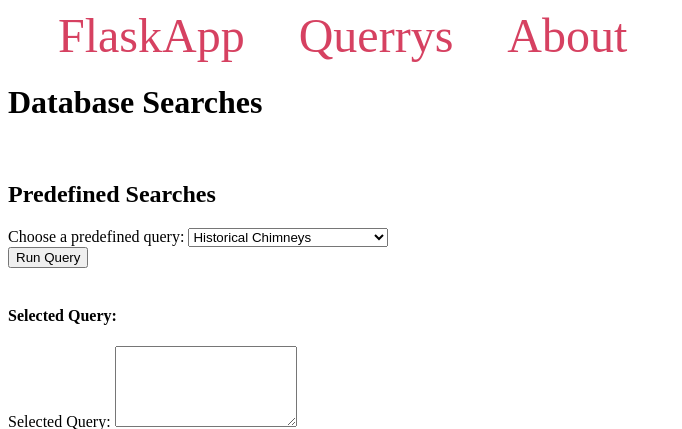
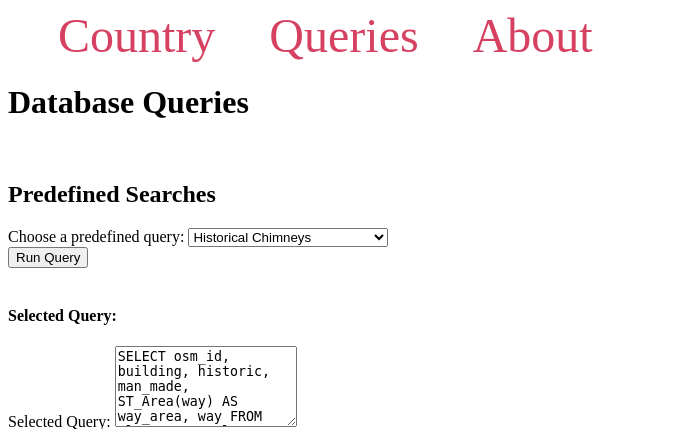
Before and after one commit to looopic/DSProject, a Flask app: page /querrys in a window 1280 px wide. Shown: the top 429 px of the page, without its empty margins (0-682 px from the left). Run offline with Flask 3, Linux system fonts and the light colour scheme; data that the repository does not hold is empty; some libraries are stand-ins or nearby versions.

Commit message:
Querry and Country changes

```diff
--- a/app.py
+++ b/app.py
@@ -103,11 +103,11 @@ def refresh():
     print(len(entries))
     return entries
 
-
 # Display of country's details
 @app.route("/country", methods=["GET", "POST"])
 def get_country():
     selected_country = request.form["country"][1:-1].split(",")
+    print(selected_country[0])
     query_st = (
         "SELECT * FROM planet_osm_polygon WHERE admin_level='8' AND ST_CONTAINS("
         + selected_country[1]
@@ -156,7 +156,7 @@ def get_country():
         "country.html",
         country=selected_country,
         iframe=get_map(gdf, water_gdf, forest_gdf, building_gdf),
-        wiki=get_wiki(selected_country[0]),
+        wiki=get_wiki(selected_country[0].split("/")[0]),
         subdivisions=subdiv_gdf,
         adminLevel4=adminLevel4,
     )
--- a/templates/base.html
+++ b/templates/base.html
@@ -16,8 +16,8 @@
 </head>
 <body>
     <nav>
-        <a href="{{ url_for('index') }}">FlaskApp</a>
-        <a href="{{ url_for('querrys') }}">Querrys</a>
+        <a href="{{ url_for('index') }}">Country</a>
+        <a href="{{ url_for('querrys') }}">Queries</a>
         <a href="about.html">About</a>
     </nav>
     <hr>
--- a/templates/country.html
+++ b/templates/country.html
@@ -2,10 +2,10 @@
 
 {% block content %}
     <div class="country">
-        <h1>Selected Country: {{country[38]}}</h1>
+        <h1>Selected Country: {{country[0]}}</h1>
         <hr/>
 
-        <p>You've selected {{country[38]}}. This site will show you different key performance indices for this country.</p>
+        <p>You've selected {{country[0]}}. This site will show you different key performance indices for this country.</p>
         <div class="info">
             <h3>{{wiki.title}}</h3>
             <p>{{wiki.summary}}</p>
--- a/templates/querrys.html
+++ b/templates/querrys.html
@@ -5,19 +5,19 @@
     <meta charset="UTF-8">
     <meta http-equiv="X-UA-Compatible" content="IE=edge">
     <meta name="viewport" content="width=device-width, initial-scale=1.0">
-    <title>Query Page</title>
+    <title>Queries</title>
     <link rel="stylesheet" type="text/css" href="{{ url_for('static', filename='styles.css') }}">
     <script src="https://code.jquery.com/jquery-3.6.4.min.js"></script>
 </head>
 
 <body>
     <nav>
-        <a href="{{ url_for('index') }}">FlaskApp</a>
-        <a href="{{ url_for('querrys') }}">Querrys</a>
-        <a href="#">About</a>
+        <a href="{{ url_for('index') }}">Country</a>
+        <a href="{{ url_for('querrys') }}">Queries</a>
+        <a href="about.html">About</a>
     </nav>
 
-    <h1>Database Searches</h1>
+    <h1>Database Queries</h1>
     <br>
     <h2>Predefined Searches</h2>
     <div>
@@ -89,17 +89,16 @@
 
     <script>
         $(document).ready(function () {
-            // Run the updateSQLQuery function on page load
-            updateSQLQuery();
+            // Run the function on page load
+            runPredefinedQuery();
 
-            // Run the updateSQLQuery function when the selected amenities change
+            // Run the function when the selected amenities change
             $("#selectedAmenities").change(function () {
                 updateSQLQuery();
             });
 
-            // Run the updateSQLQuery function when the predefined query changes
+            // Run the function when the predefined query changes
             $("#predefinedQuery").change(function () {
-                updateSQLQuery();
                 runPredefinedQuery();
             });
         });
```
